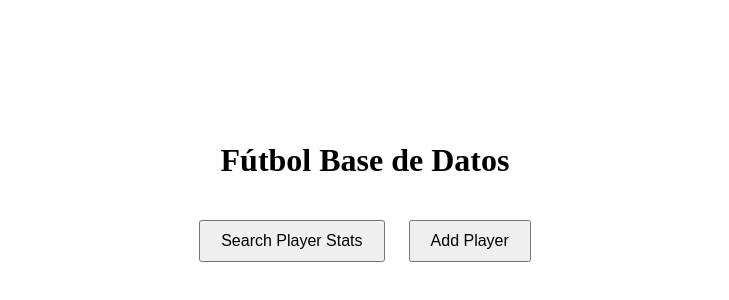
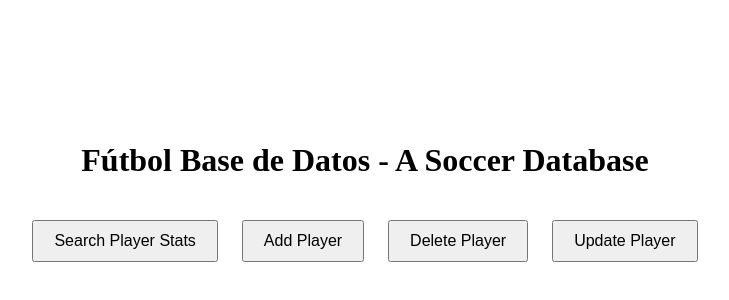
Before and after one commit to jsCSUN23/soccerstatsproject, a plain HTML site: page landing_page.html in a window 1280 px wide. Shown: the part 204-504 px from the top of the page, without its empty margins (275-1004 px from the left). Drawn offline with Linux system fonts and the light colour scheme.

Commit message:
Created Delete Player html file
Created Delete Player html file; empty for now only.

```diff
--- a/landing_page.html
+++ b/landing_page.html
@@ -8,10 +8,12 @@
 </head>
 <body>
 <div class="container">
-    <h1>Fútbol Base de Datos</h1>
+    <h1>Fútbol Base de Datos - A Soccer Database</h1>
     <div class="buttons">
         <button class="landing-bttn" onclick="location.href='player_stats.html'">Search Player Stats</button>
         <button class="landing-bttn" onclick="location.href='add_player.html'">Add Player</button>
+        <button class="landing-bttn" onclick="location.href='delete_player.html'">Delete Player</button>
+        <button class="landing-bttn" onclick="location.href='update_player.html'">Update Player</button>
     </div>
 </div>
 </body>
```
Also changed, not shown: delete_player.html (added), update_player.html (added).
